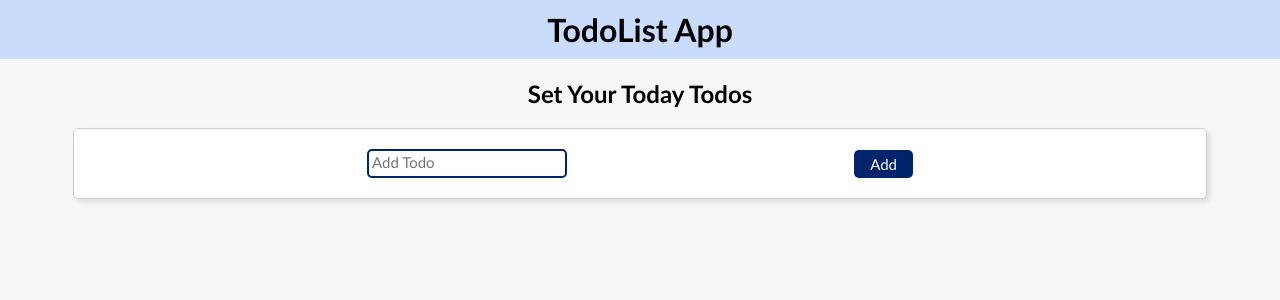
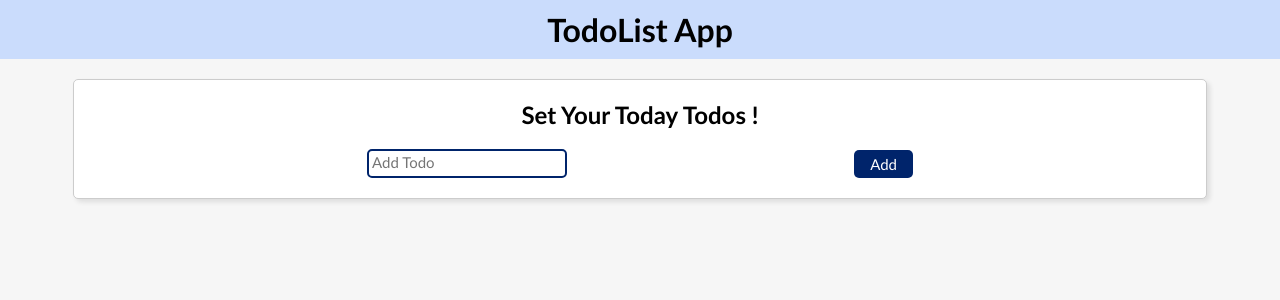
Before and after one commit to Am1rreza/TodoList-React-App, a React (Create React App) app: page / in a window 1280 px wide. Shown: the top 300 px of the page. Built offline with nearby package versions, Linux system fonts and the light colour scheme.

Commit message:
change Navbar copmonent position

```diff
--- a/src/App.css
+++ b/src/App.css
@@ -11,6 +11,7 @@ h1 {
   background-color: #cadcfc;
   width: 100%;
   text-align: center;
+  margin-bottom: 20px;
 }
 
 .container {
--- a/src/components/Navbar/Navbar.jsx
+++ b/src/components/Navbar/Navbar.jsx
@@ -7,7 +7,7 @@ const Navbar = ({ todos }) => {
     <nav className={styles.nav}>
       {unCompletedTodos.length === 0 ? (
         <>
-          <h2>Set Your Today Todos</h2>
+          <h2>Set Your Today Todos !</h2>
         </>
       ) : (
         <>
--- a/src/components/Navbar/navbar.module.css
+++ b/src/components/Navbar/navbar.module.css
@@ -2,7 +2,7 @@
   display: flex;
   align-items: center;
   gap: 0.5rem;
-  margin: 20px 0;
+  margin-bottom: 20px;
 }
 
 .nav span {
--- a/src/components/TodoApp/TodoApp.jsx
+++ b/src/components/TodoApp/TodoApp.jsx
@@ -48,8 +48,8 @@ const TodoApp = () => {
 
   return (
     <>
+      <div className="container">
       <Navbar todos={todos} />
-      <div className="container">
         <TodoForm submitTodo={addTodo} todos={todos} />
         <TodoList
           todos={todos}
```
